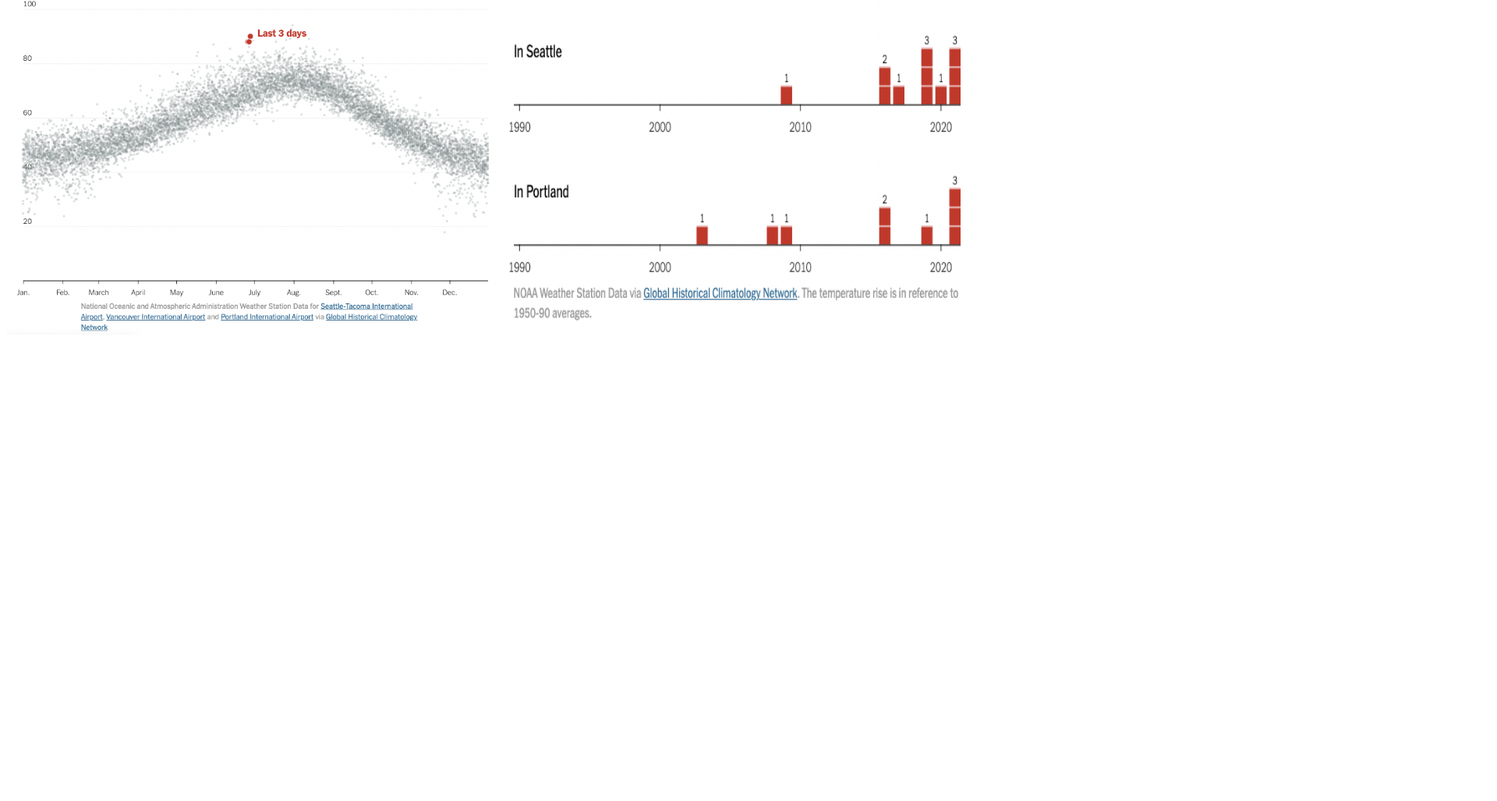
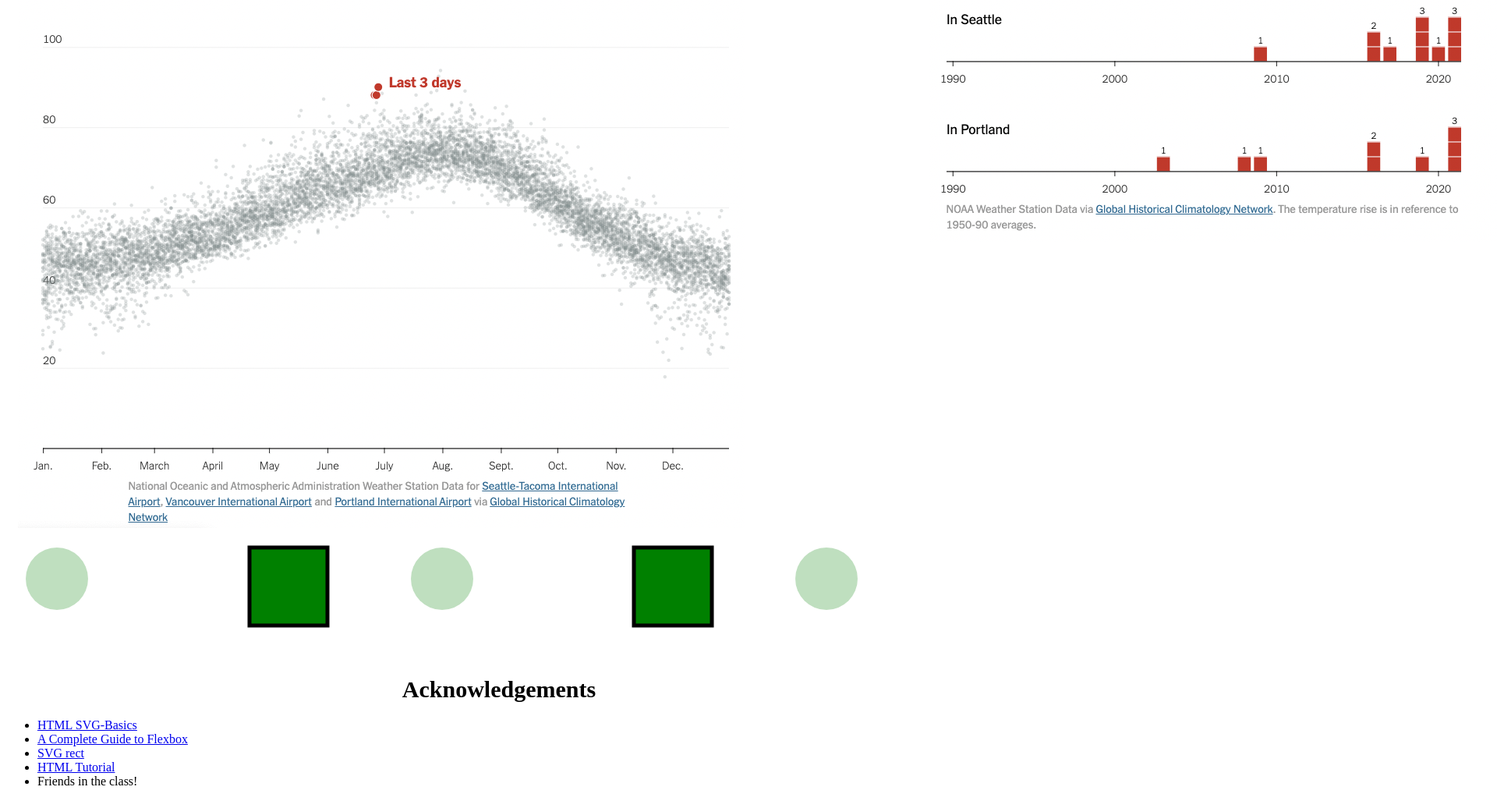
Before and after one commit to DS4200-S23-Class/hw-02-xiaoli-fang, a plain HTML site: page index.html in a window 1280 px wide. Shown: the part 1100-2127 px from the top of the page at 78% size, 1920 px wide, since content can reach past the window. Before the commit the page ends 1537 px from the top, so only its background shows below. Drawn offline with Linux system fonts and the light colour scheme; files whose address does not match are found by name.

Commit message:
update homework

```diff
--- a/index.html
+++ b/index.html
@@ -13,7 +13,7 @@
     <h1>HW-02</h1>
     <div id="data-abstraction">
         <div class="info">
-            <h2>Dataset Types</h2>
+            <h2>Dataset Types</h2>  <!--set the class of the tabel-->
             <table class="mytable" border:1>
                 <tr id="">
                     <th>Data</th>
@@ -47,7 +47,7 @@
             <h3>Data Types</h3>
 
             <h4>UFO</h4>
-            <ul>
+            <ul> <!--set the list of the Data Type-->
                 <li>ITEM</li>
                 <li>attributes
                     <ul>
@@ -108,15 +108,66 @@
         <h3>Task Abstraction</h3>
         <div class="container">
             <img src="/Users/sherleyfang/Desktop/DS4200_HW2/hw-02-xiaoli-fang/img/vis1.png" alt="vis1.png" />
+
+            <p class="level">High Level: Consume, Discover</p>
+            <p class="level">Mid Level: Search, Locate</p>
+            <p class="level">Low Level: Query, Identify</p>
+            <p class="level">Targets: All Data, Summarize</p>
+
             <img src="/Users/sherleyfang/Desktop/DS4200_HW2/hw-02-xiaoli-fang/img/vis2.png" alt="vis2.png" />
+
+            <p class="level">High Level: Consume, Present</p>
+            <p class="level">Mid Level: Search, Browse</p>
+            <p class="level">Low Level: Query, Compare</p>
+            <p class="level">Targets: All Data, Trends</p>
+
         </div>
+    </div>
 
 
 
     </div>
 
     <div id="decorationo">
+        <div class="container">
+            <div class="item">
+                <svg class="circle" width="1000" height="150">
+                    <circle class="circle" r="40" cx="50" cy="50"/>
+                </svg>
+            </div>
+            <div class="item">
+                <svg class ="rect" width="1000" height="150">
+                    <rect width="100" height="100" x="50" y = "10"/>
+                </svg>
+            </div>
+            <div class="item">
+                <svg class="circle"width="1000" height="150">
+                    <circle class="circle" r="40" cx="50" cy="50"/>
+                </svg>
+            </div>
+            <div class="item">
+                <svg class="rect" width="1000" height="150">
+                    <rect class="rect" width="100" height="100" x="50" y = "10"/>
+                </svg>
+            </div>
+             <div class="item">
+                <svg class ="circle" width="1000" height="150">
+                    <circle class="circle" r="40" cx="50" cy="50"/>
+                </svg>
+            </div>
+        </div>
+    </div>
 
+    <div id="acknowledgements">
+        <h1> Acknowledgements</h1>
+        <ul>
+            <li><a href="https://www.geeksforgeeks.org/html-svg-basics/?ref=lbp">HTML SVG-Basics</a></li>
+            <li><a href="https://css-tricks.com/snippets/css/a-guide-to-flexbox/#aa-examples">A Complete Guide to Flexbox</a></li>
+            <li><a href="https://www.w3schools.com/graphics/svg_rect.asp">SVG rect</a></li>
+            <li><a href="https://www.w3schools.com/html/default.asp">HTML Tutorial</a></li>
+            <li>Friends in the class!</li>
+        </ul>
+    </div>
 
 </body>
 
--- a/style.css
+++ b/style.css
@@ -4,12 +4,23 @@ title {
 }
 
 
+h1{
+	text-align: center;
+	font-size: 30px
+
+}
+
 h2{
 	text-align: center;
 	font-size: 30px
 
 }
-table{text-align: center;}
+table{
+	text-align: center;
+	border: 0;
+	border-bottom: 1px linen;
+
+}
 
 .mytable{
 	margin: 0 auto;
@@ -45,13 +56,51 @@ h6{
 .container{
 	display: flex;
 	flex-direction: row;
-	text-align: center
+	align-items: flex-start;
+	margin: 15px;
 }
 
 img{
-	max-width: 50%;
-	max-height: 50%;
-	height:auto;
-	width: auto;
+	object-fit: cover;
 
+    width: 100%;
 }
+
+.text{
+	color: purple;
+    text-align: left;
+}
+
+.circle{
+    fill: green;
+    opacity: 50%;
+    margin: 0 auto;
+    position: relative;
+}
+
+.rect{
+    fill: green;
+    stroke: black;
+    stroke-width: 5;
+    margin: 0 auto;
+    position: relative;
+}
+
+circle:hover {
+    stroke: blue;
+    stroke-width: 15;
+}
+
+rect:hover{
+    fill: blue;
+}
+
+svg{
+    width: 100%;
+}
+
+div{
+    justify-content: space-evenly;
+}
+
+.level
```
Also changed, not shown: 1 other file.
